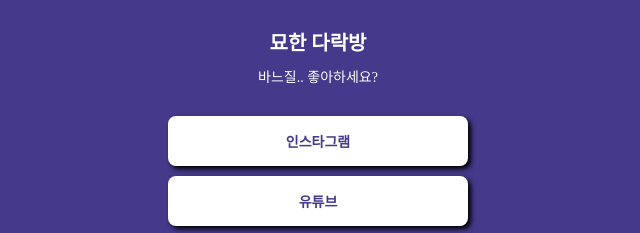
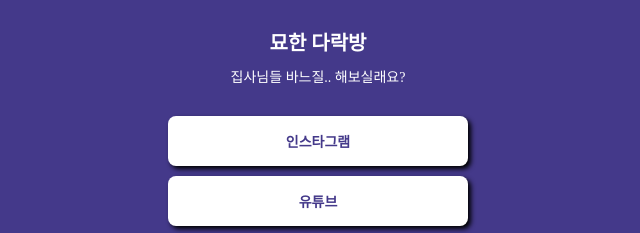
Before and after one commit to apeiron960608/myohan, a plain HTML site: page index.html in a window 1280 px wide. Shown: the part 137-370 px from the top of the page, 322-962 px from the left. Drawn offline with Linux system fonts and the light colour scheme; a web font is replaced by a local one.

Commit message:
Update index.html

```diff
--- a/index.html
+++ b/index.html
@@ -83,7 +83,7 @@
     <div class="wrap">
         <div class="profile"></div>
         <h1 class="main">묘한 다락방</h1>
-        <p class="sub">바느질.. 좋아하세요?</p>
+        <p class="sub">집사님들 바느질.. 해보실래요?</p>
 
         <a target="_blank" href="https://instagram.com/this_pattern?igshid=YmMyMTA2M2Y=/">인스타그램</a>
         <a target="_blank" href="https://m.youtube.com/channel/UCdMP_Zq6ITvOl6bcCBbPKXg/">유튜브</a>
```
